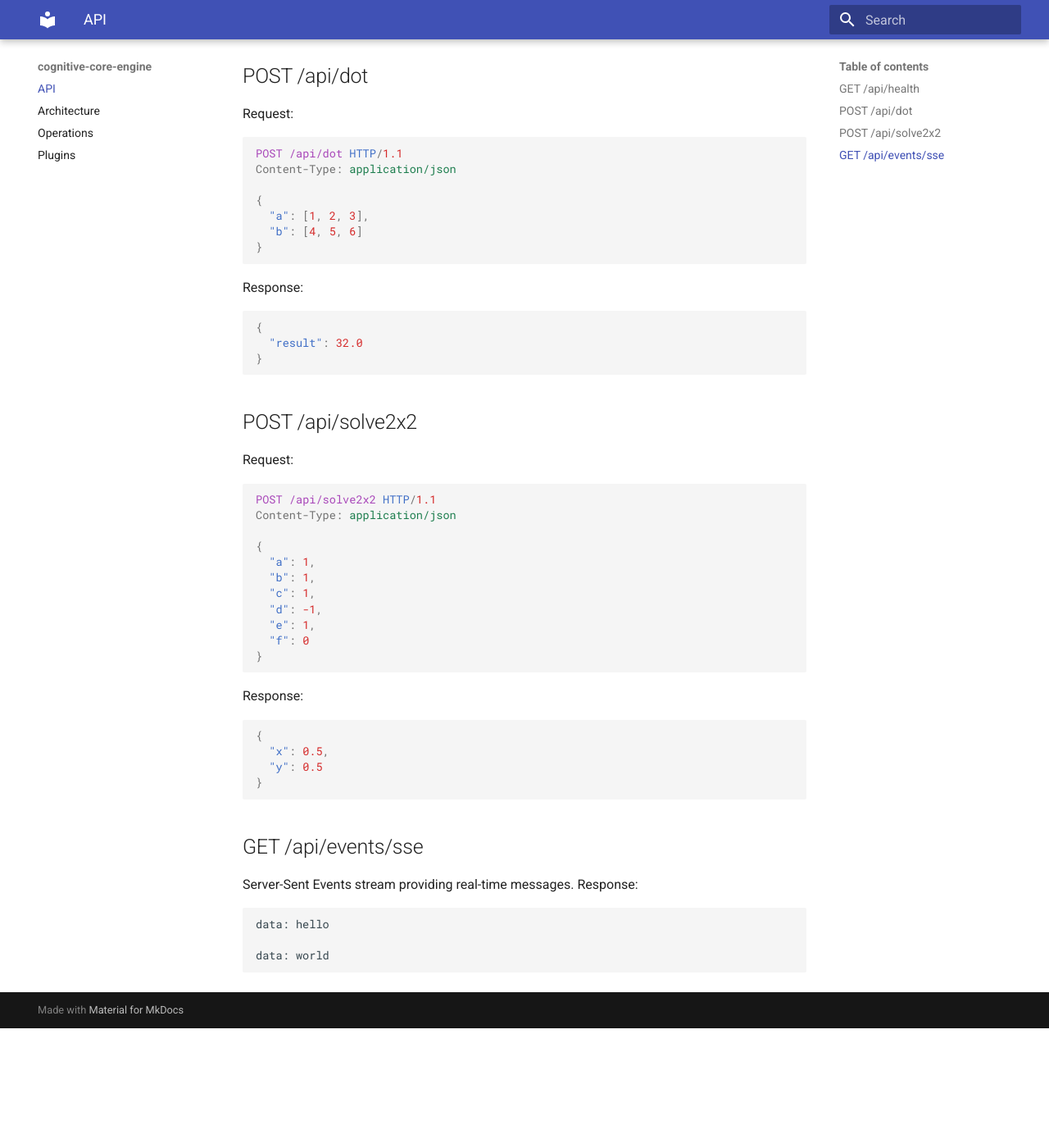
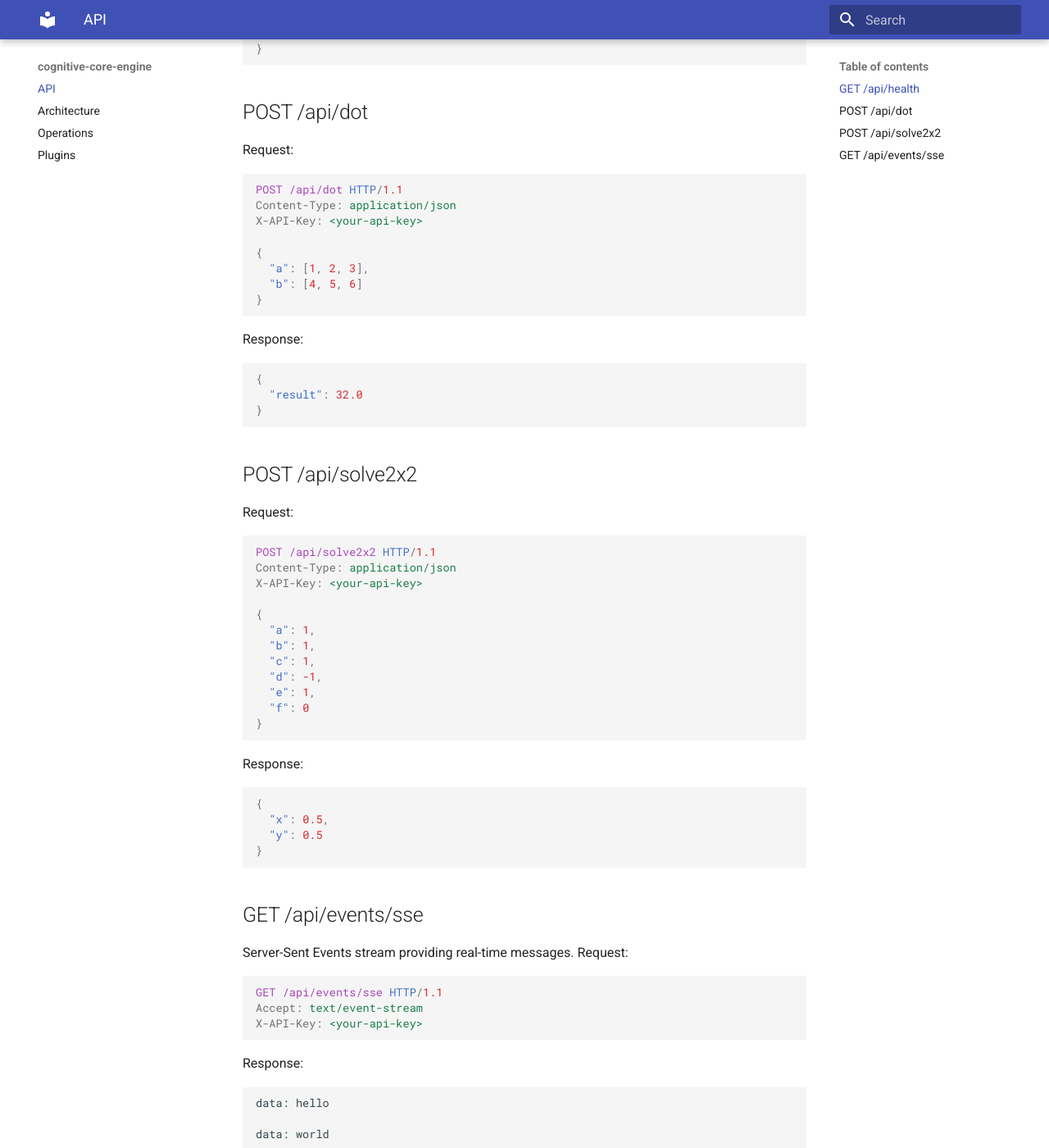
Before and after one commit to neuron7x/cognitive-core-engine, an MkDocs documentation site: the page built from docs/api.md, in a window 1280 px wide and 1400 px high, scrolled down 530 px. Shown: the whole window at 82% size. Built offline with MkDocs 1.6.1 and Material for MkDocs 9.7.7, drawn with Linux system fonts in a browser that asks for light colours; before the commit the page ends 1784 px from its top, so only the background shows below that; some of the changed text lies outside the part shown.

Commit message:
Document API key header requirements

````diff
--- a/docs/api.md
+++ b/docs/api.md
@@ -1,13 +1,12 @@
 # API
 
-> **Security requirement:** перед тим як викликати ендпоінти, встановіть
-> середовищну змінну `COG_API_KEY`. Якщо ключ не налаштовано або він порожній,
-> сервер відповідає помилкою `500` й відхиляє запити.
+> **Security requirement:** перед тим як викликати ендпоінти, встановіть середовищну змінну `COG_API_KEY` і передавайте її значення у кожному запиті через заголовок `X-API-Key`. Якщо ключ не налаштовано або він порожній, сервер відповідає помилкою `500`. Якщо заголовок відсутній або містить некоректне значення, сервер повертає `403 Forbidden`.
 
 ## GET /api/health
 Request:
 ```http
 GET /api/health HTTP/1.1
+X-API-Key: <your-api-key>
 ```
 Response:
 ```json
@@ -21,6 +20,7 @@ Request:
 ```http
 POST /api/dot HTTP/1.1
 Content-Type: application/json
+X-API-Key: <your-api-key>
 
 {
   "a": [1, 2, 3],
@@ -39,6 +39,7 @@ Request:
 ```http
 POST /api/solve2x2 HTTP/1.1
 Content-Type: application/json
+X-API-Key: <your-api-key>
 
 {
   "a": 1,
@@ -59,6 +60,12 @@ Response:
 
 ## GET /api/events/sse
 Server-Sent Events stream providing real-time messages.
+Request:
+```http
+GET /api/events/sse HTTP/1.1
+Accept: text/event-stream
+X-API-Key: <your-api-key>
+```
 Response:
 ```text
 data: hello
````
